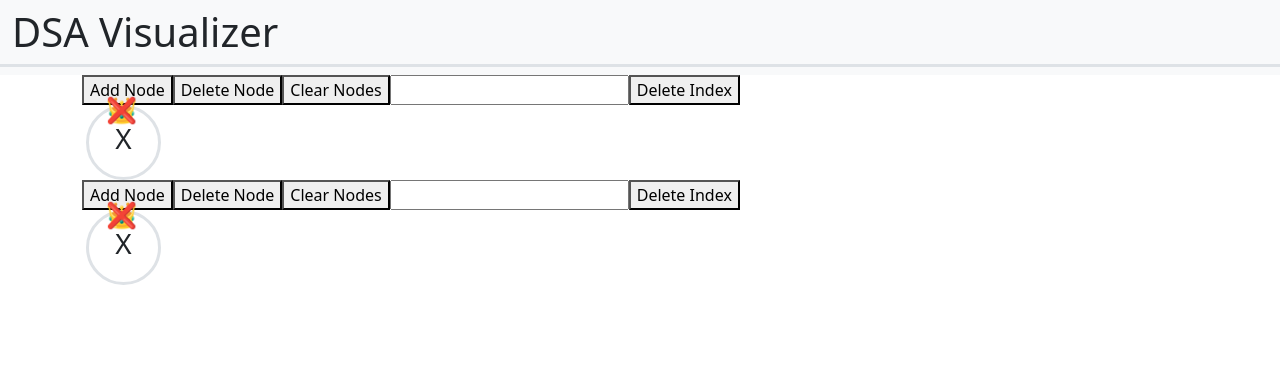
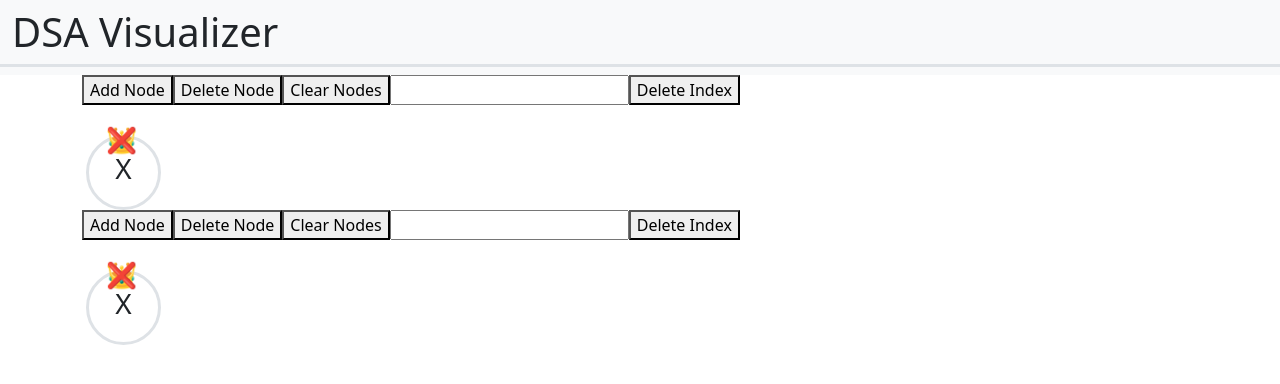
Before and after one commit to mwormley008/dsa_visualizer, a React (Create React App) app: page / in a window 1280 px wide. Shown: the top 384 px of the page. Built offline with nearby package versions, Linux system fonts and the light colour scheme.

Commit message:
vertical spacing

```diff
--- a/src/components/linkedlist.jsx
+++ b/src/components/linkedlist.jsx
@@ -111,7 +111,7 @@ export default function LinkedList() {
       <button onClick={clearNodes}>Clear Nodes</button>
       <input type="text" value={inputValue} onChange={handleInputChange} />
       <button onClick={delIdx}>Delete Index</button>
-      <div id="display">
+      <div id="display" style={{ marginTop: '10px' }}>
         <AnimatePresence>
           {nodes.map((node, index) => (
             <motion.div
@@ -128,7 +128,7 @@ export default function LinkedList() {
                 animate={{ opacity: 1, y: 0 }}
                 exit={{ opacity: 0, y: -10 }}
                 transition={{ type: 'spring', stiffness: 260, damping: 20, delay: 0.1 * index }}
-                style={{ width: '75px' }}
+                style={{ width: '75px', marginTop: '20px' }}
               >
                 <Lnode
                   key={node.id}
```
